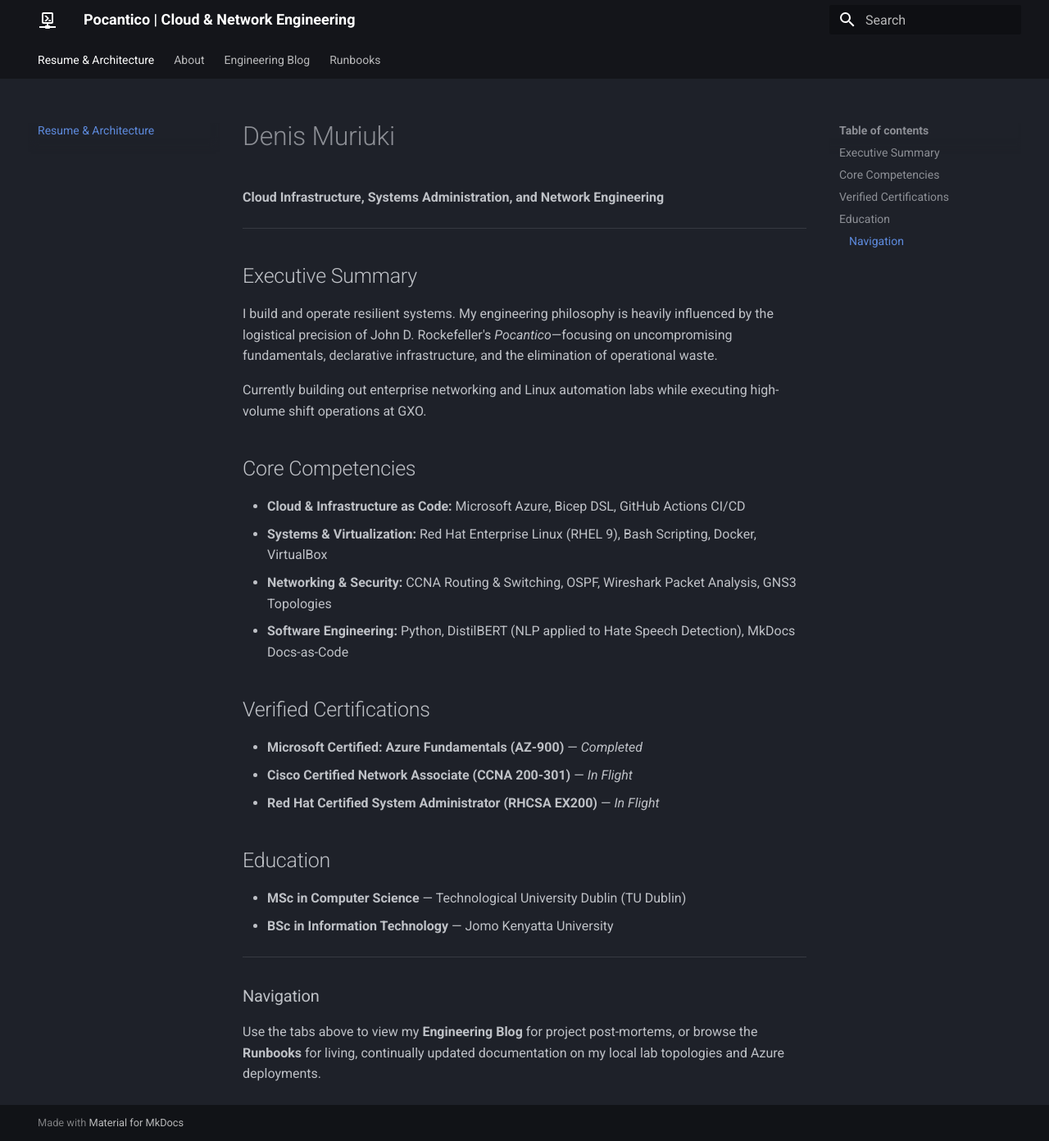
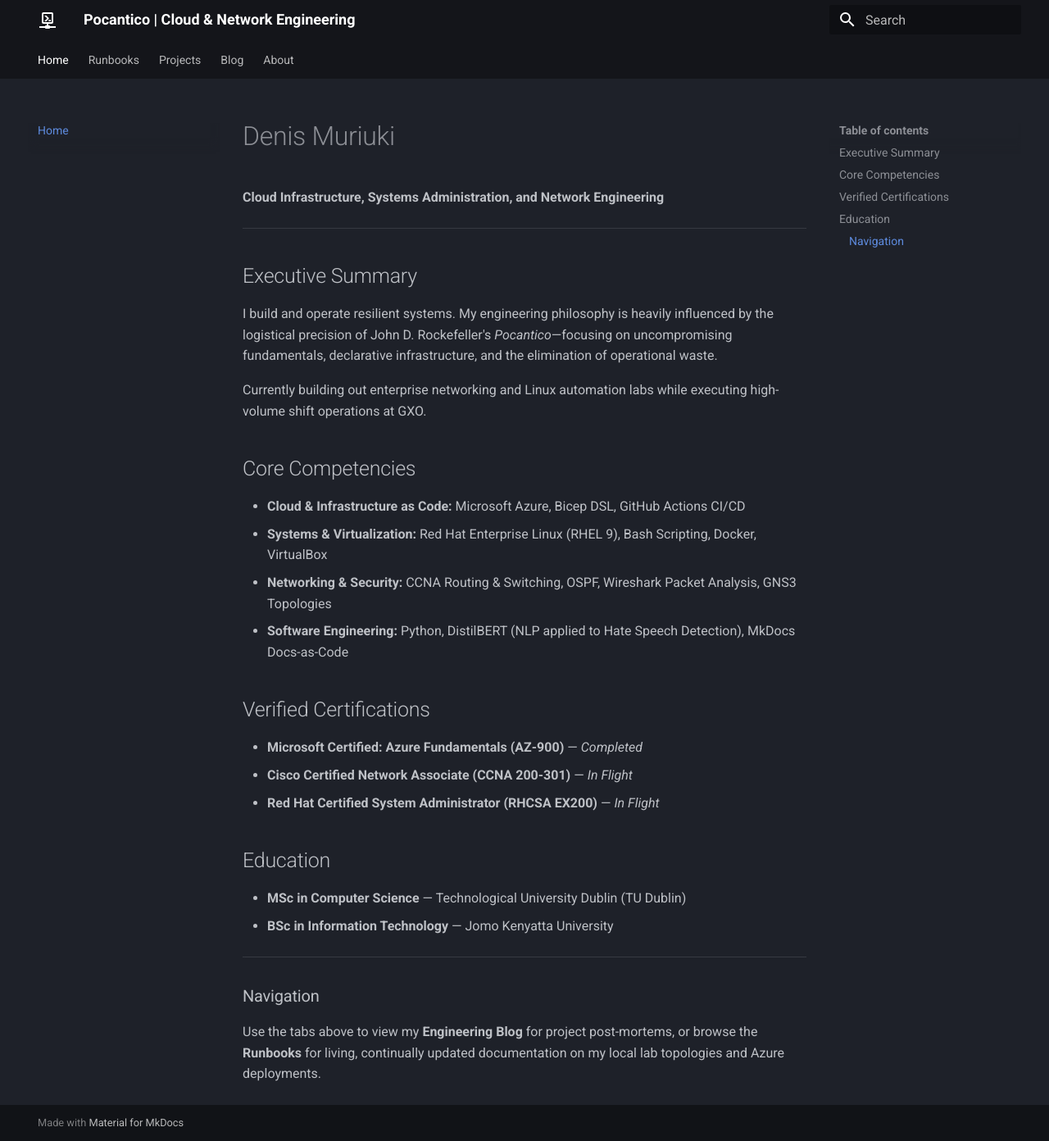
Before and after one commit to muriukidm/Pocantico, an MkDocs documentation site: the page built from docs/index.md, in a window 1280 px wide and 1392 px high. Shown: the whole window at 82% size. Built offline with MkDocs 1.6.1 and Material for MkDocs 9.7.7, drawn with Linux system fonts in a browser that asks for light colours.

```diff
--- a/mkdocs.yml
+++ b/mkdocs.yml
@@ -37,13 +37,13 @@ plugins:
   - tags
   - mkdocstrings
 
-
 nav:
-  - Resume & Architecture: index.md
+  - Home: index.md
+  - Runbooks:
+      - Azure Infrastructure (Bicep): runbooks/azure-bicep.md
+      - CCNA Networking: runbooks/ccna.md
+      - RHEL 9 Administration: runbooks/rhel9.md
+  - Projects:
+      - Social Threat Guardian (DistilBERT): https://github.com/muriukidm/social-threat-guardian
+  - Blog: blog/index.md
   - About: about.md
-  - Engineering Blog:
-      - blog/index.md
-  - Runbooks:
-      - Azure & Bicep: runbooks/azure-bicep.md
-      - CCNA Topologies: runbooks/ccna.md
-      - RHEL 9 Labs: runbooks/rhel9.md
```
